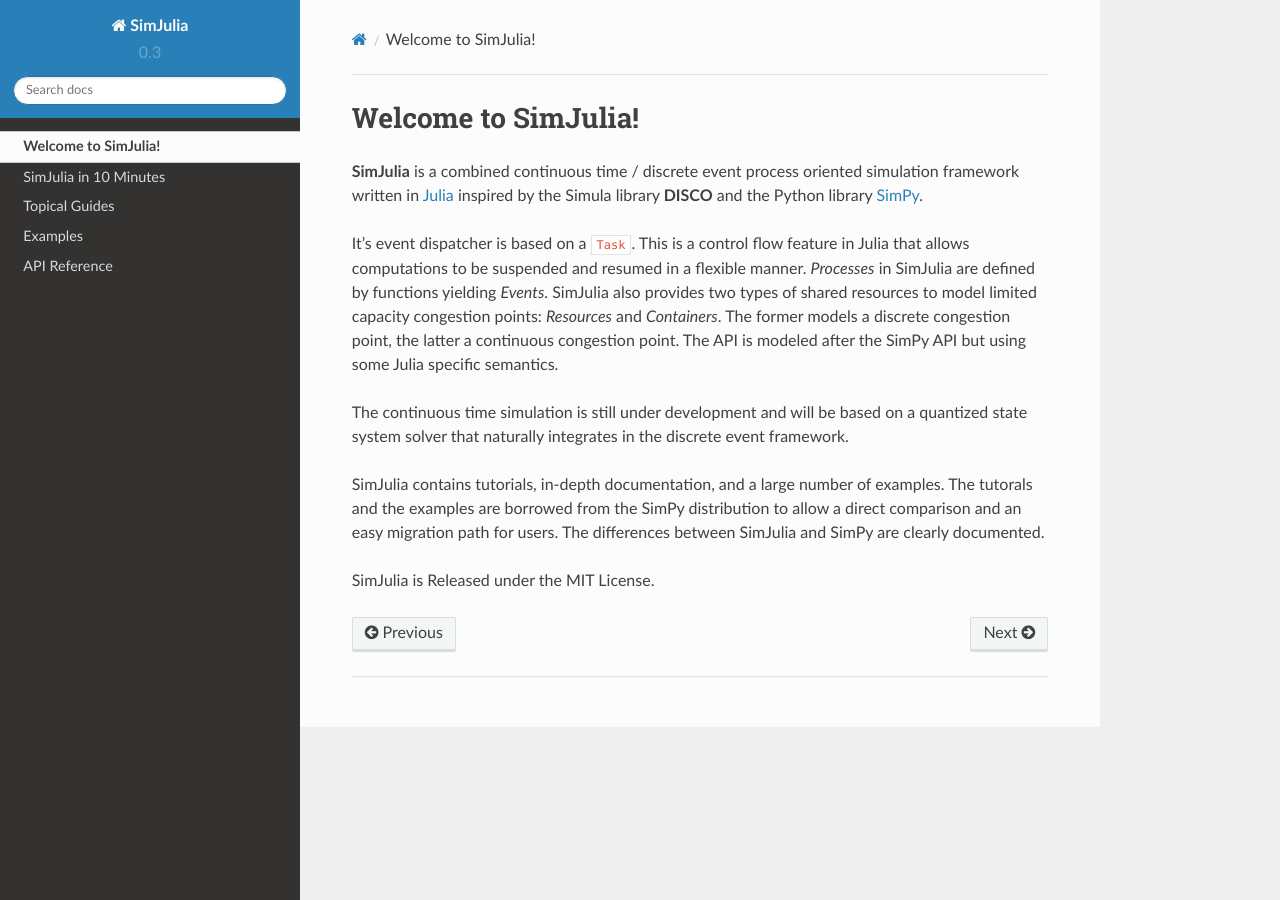
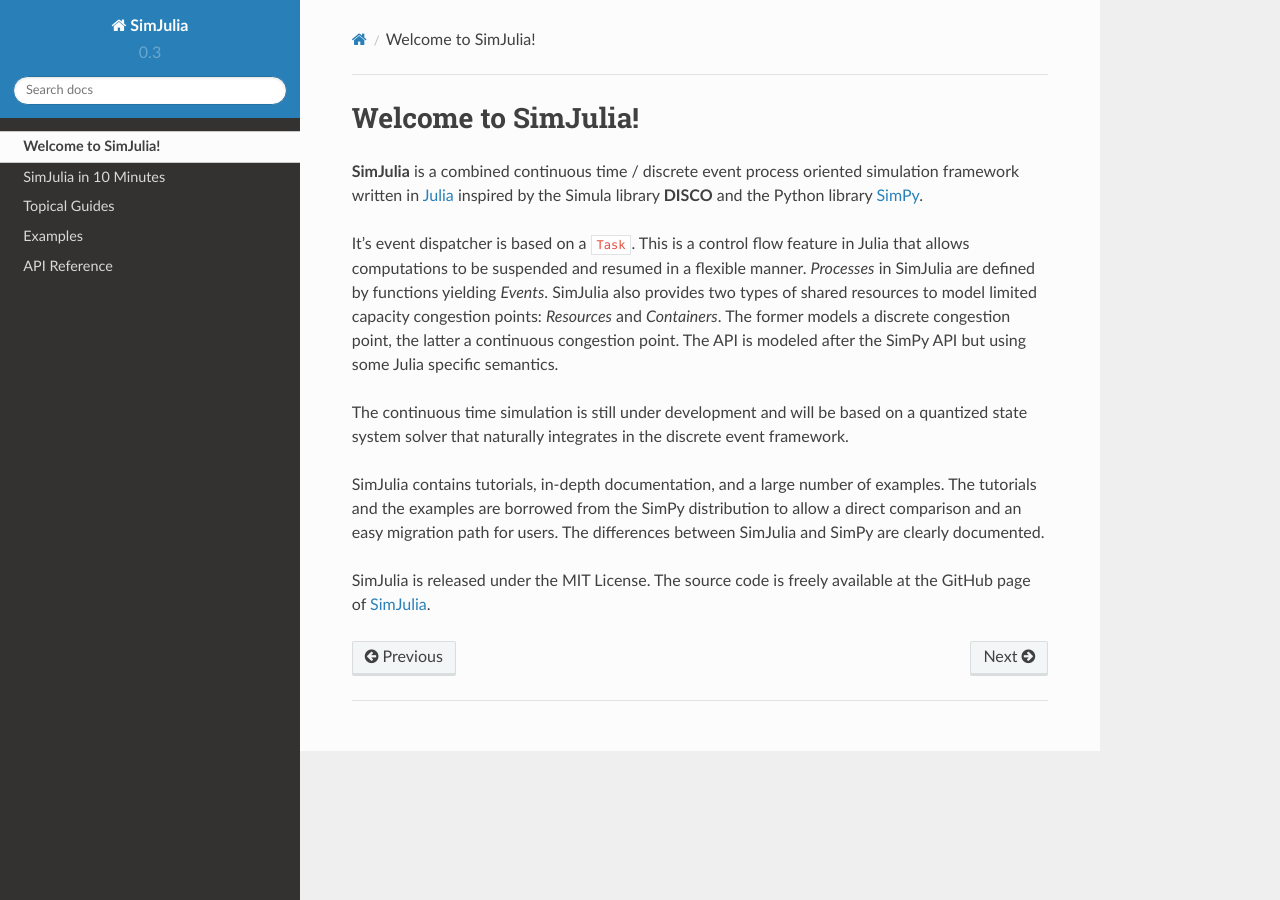
Before and after one commit to JuliaDynamics/ConcurrentSim.jl, a Sphinx documentation site: the page built from docs/source/welcome.rst, in a window 1280 px wide. Built offline with Sphinx 7.4.7 and the Read the Docs theme 2.0.0, drawn with Linux system fonts in a browser that asks for light colours; cross-references to code outside the pages are shown as plain code.

Commit message:
Update welcome.rst

```diff
--- a/docs/source/welcome.rst
+++ b/docs/source/welcome.rst
@@ -7,6 +7,6 @@
 
 The continuous time simulation is still under development and will be based on a quantized state system solver that naturally integrates in the discrete event framework.
 
-SimJulia contains tutorials, in-depth documentation, and a large number of examples. The tutorals and the examples are borrowed from the SimPy distribution to allow a direct comparison and an easy migration path for users. The differences between SimJulia and SimPy are clearly documented.
+SimJulia contains tutorials, in-depth documentation, and a large number of examples. The tutorials and the examples are borrowed from the SimPy distribution to allow a direct comparison and an easy migration path for users. The differences between SimJulia and SimPy are clearly documented.
 
-SimJulia is Released under the MIT License.
+SimJulia is released under the MIT License. The source code is freely available at the GitHub page of `SimJulia <https://github.com/BenLauwens/SimJulia.jl>`_.
```
